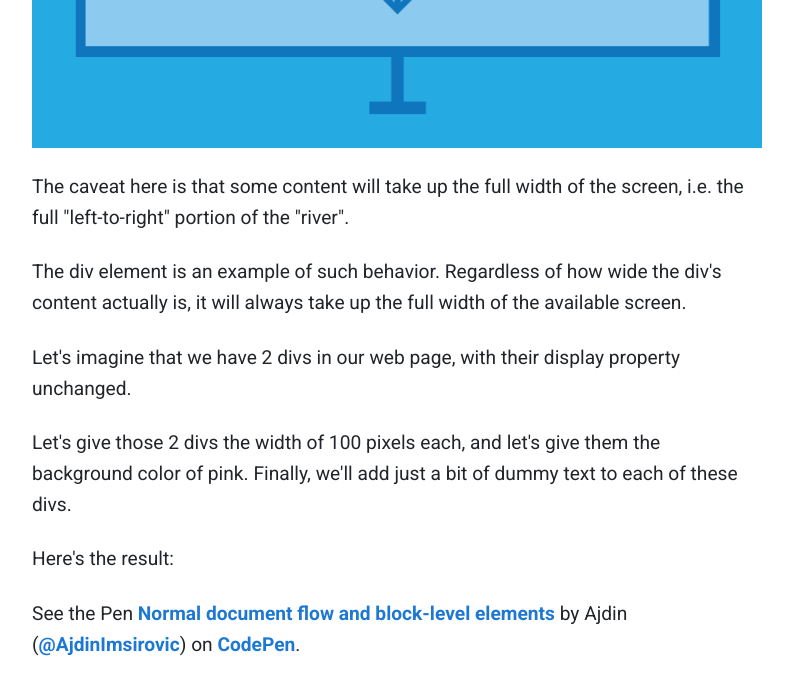
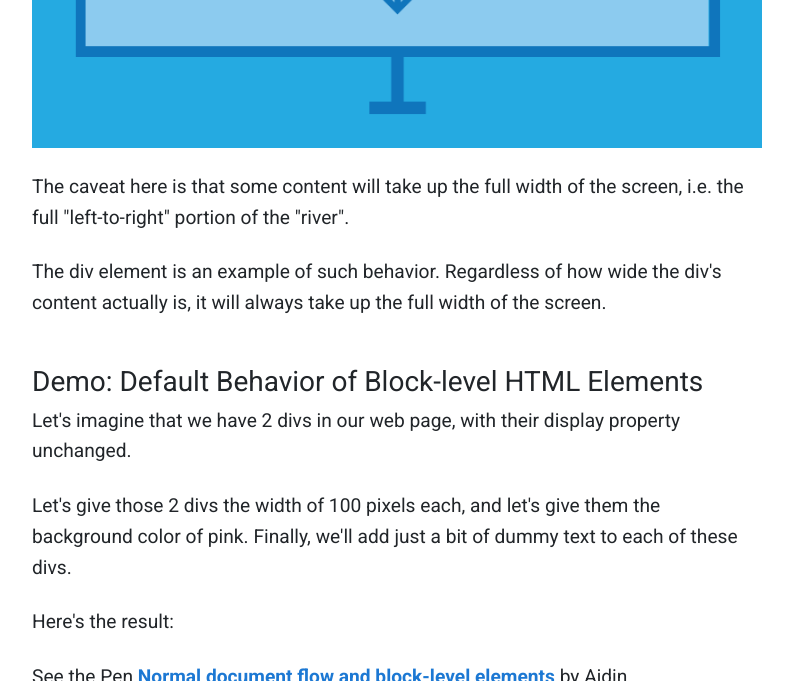
Before and after one commit to LayoutSchool/whatever2, a Jekyll site: the page built from _posts/2017-11-11-understanding-normal-document-flow-and-css-floats.html, in a window 1280 px wide and 900 px high, scrolled down 1388 px, cut to the strip 0-681 px from the top of the window. Shown: the whole strip, without its empty margins (53-846 px from the left). Built offline with Jekyll 4.4.1, drawn with Linux system fonts in a browser that asks for light colours; nearby versions of some CDN libraries; library files that are not in the unit come from our copies; comment, search, counter and statistics services are not loaded.

Commit message:
Update float flow

```diff
--- a/_posts/2017-11-11-understanding-normal-document-flow-and-css-floats.html
+++ b/_posts/2017-11-11-understanding-normal-document-flow-and-css-floats.html
@@ -16,7 +16,7 @@
 </p>
 
 <p>
-    In this article, we'll look at just what this normal document flow is, and how the CSS properties of <strong>display</strong> and <strong>float</strong>work with it.
+    In this article, we'll look at just what this normal document flow is, and how the CSS properties of <strong>display</strong> and <strong>float</strong> work with it.
 </p>
 
 <!--more-->
@@ -36,9 +36,12 @@
 </p>
 
 <p>
-    The div element is an example of such behavior. Regardless of how wide the div's content actually is, it will always take up the full width of the available screen.
+    The div element is an example of such behavior. Regardless of how wide the div's content actually is, it will always take up the full width of the screen.
 </p>
 
+<h3 class="h3 mt-5">
+    Demo: Default Behavior of Block-level HTML Elements
+</h3>
 <p>
     Let's imagine that we have 2 divs in our web page, with their display property unchanged.
 </p>
```
